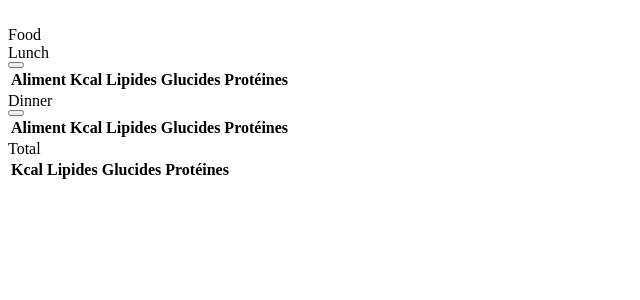
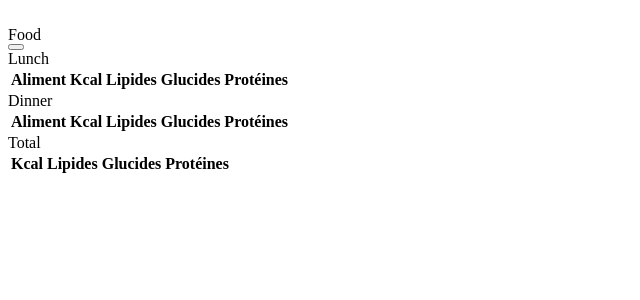
Before and after one commit to 0youri/workout-fr, a PHP site: page /view/viewFood.php in a window 1280 px wide. Shown: the top 300 px of the page, without its empty margins (0-640 px from the left). Run offline with PHP 8.4, Linux system fonts and the light colour scheme; the template is opened without the code that fills it, so the values that code supplies are empty.

Commit message:
Update viewFood.php

```diff
--- a/view/viewFood.php
+++ b/view/viewFood.php
@@ -1,22 +1,19 @@
 <br>
 <div class="container">
     <div class="card">
-        <div class="card-header">Food</div>
+        <div class="d-grid gap-2 d-md-block">
+            <div class="card-header">Food</div>
+            <button class="btn btn-sm bbi bi-pencil-square" type="button"></button>
+        </div>
         <div class="card-body">
         <div class="table-responsive">
-            <div class="d-grid gap-2 d-md-block">
-                <div class="badge bg-dark text-wrap">Lunch</div>
-                <button class="btn btn-sm bbi bi-pencil-square" type="button"></button>
-            </div>
+            <div class="badge bg-dark text-wrap">Lunch</div>
             <table class="table table-bordered">
             <tr class="table-light"><th>Aliment</th><th>Kcal</th><th>Lipides</th><th>Glucides</th><th>Protéines</th></tr>
             <?php echo $lunchHTML; ?>
             </table>
 
-            <div class="d-grid gap-2 d-md-block">
-                <div class="badge bg-dark text-wrap">Dinner</div>
-                <button class="btn btn-sm bbi bi-pencil-square" type="button"></button>
-            </div>
+            <div class="badge bg-dark text-wrap">Dinner</div>
             <table class="table table-bordered">
             <tr class="table-light"><th>Aliment</th><th>Kcal</th><th>Lipides</th><th>Glucides</th><th>Protéines</th></tr>
             <?php
```
